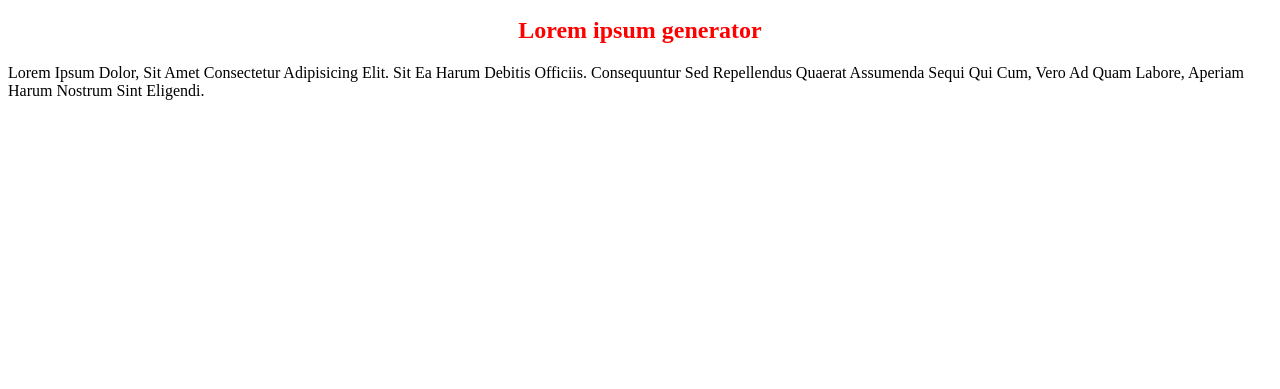
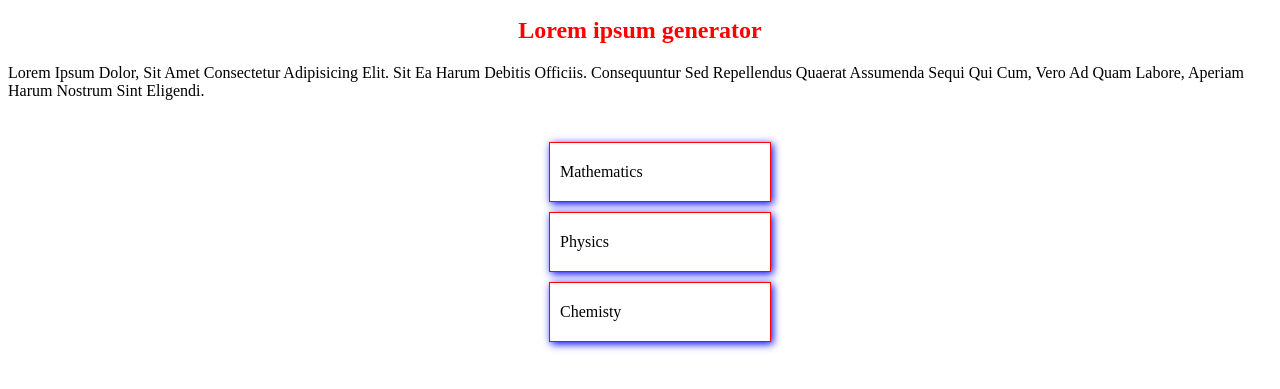
Before and after one commit to urekmazth/git-medium, a plain HTML site: page index.html in a window 1280 px wide. Shown: the part 101-490 px from the top of the page. Drawn offline with Linux system fonts and the light colour scheme.

Commit message:
Add skills section

```diff
--- a/index.html
+++ b/index.html
@@ -21,6 +21,13 @@
         qui cum, vero ad quam labore, aperiam harum nostrum sint eligendi.
       </p>
     </section>
+    <section class="skills">
+      <ul>
+        <li>Mathematics</li>
+        <li>Physics</li>
+        <li>Chemisty</li>
+      </ul>
+    </section>
     <script src="./main.js"></script>
   </body>
 </html>
--- a/style.css
+++ b/style.css
@@ -7,3 +7,20 @@ h1 {
 p {
     text-transform: capitalize;
 }
+
+.skills {
+    display: grid;
+    place-items: center;
+}
+
+.skills ul {
+    list-style: none;
+}
+
+.skills ul li {
+    border: 1px solid red;
+    width: 200px;
+    padding: 20px 10px;
+    margin-top: 10px;
+    box-shadow: 2px 2px 8px blue;
+}
```
